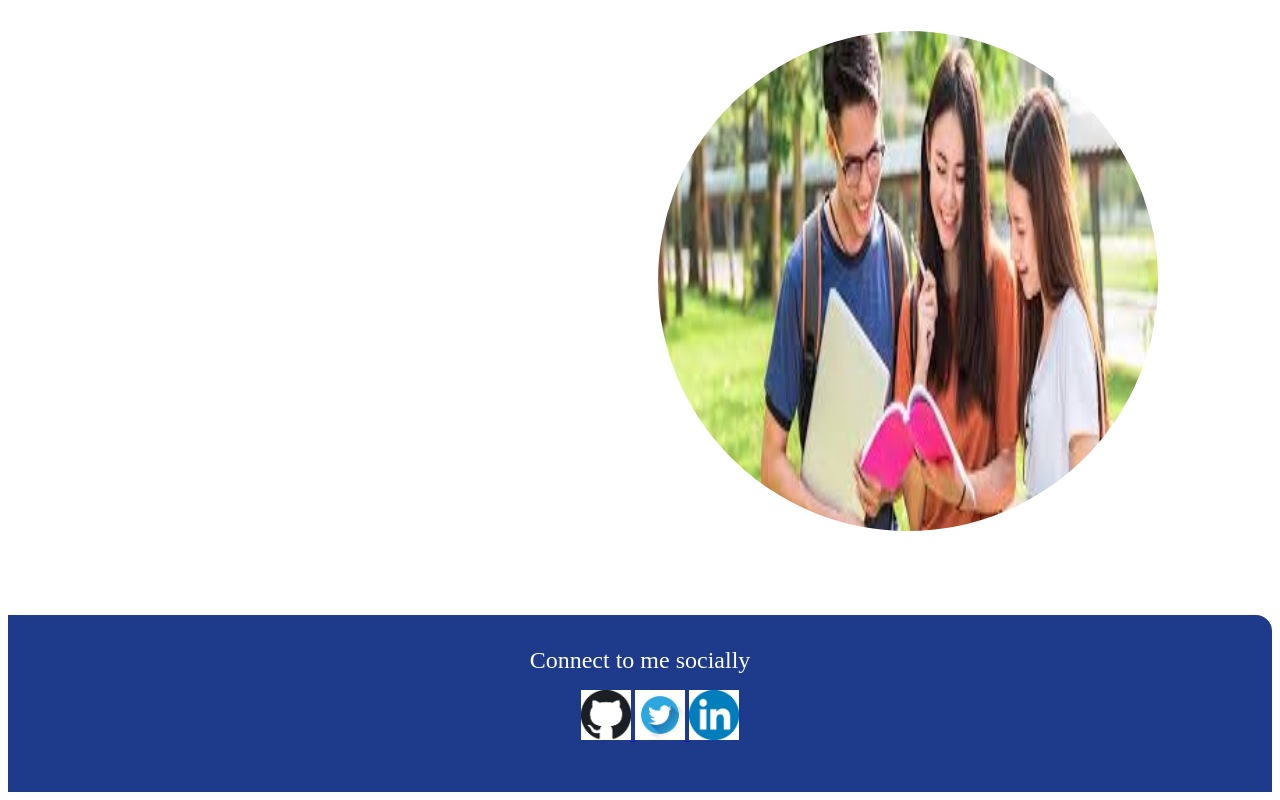
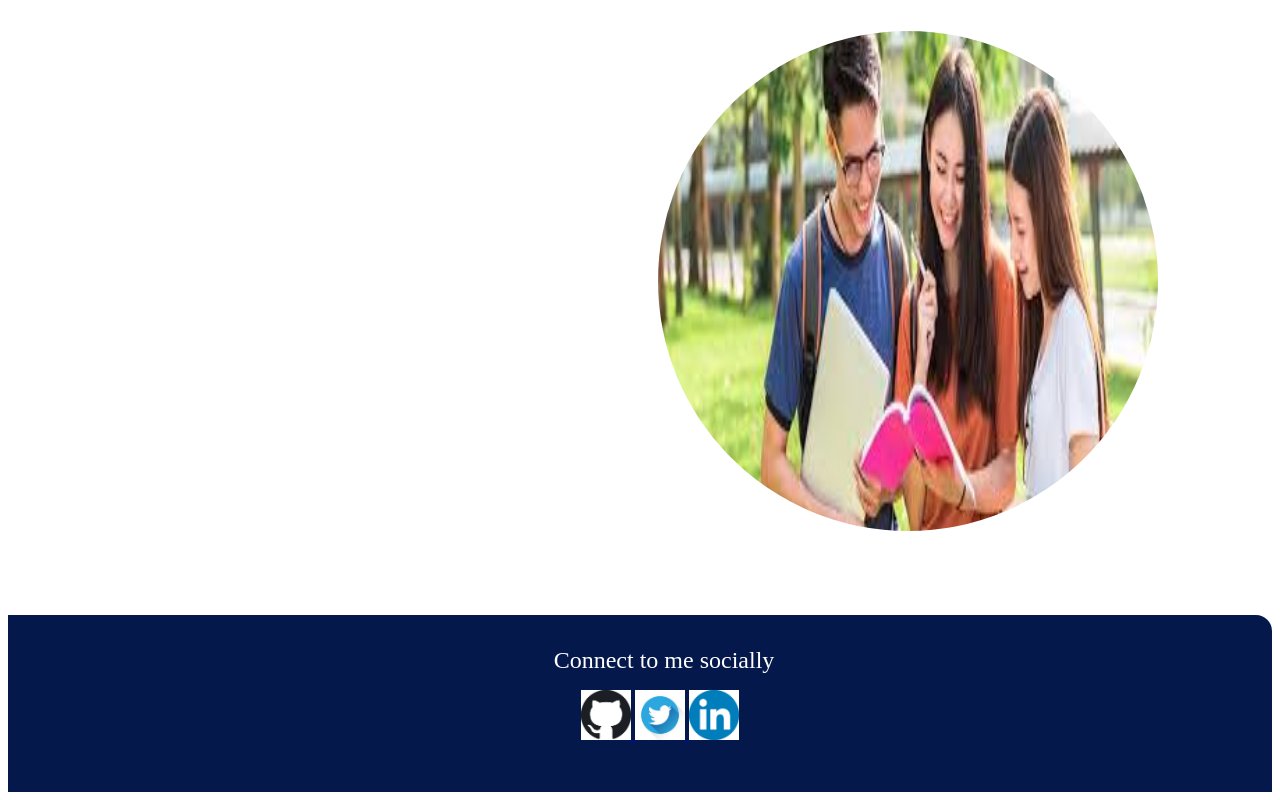
Before and after one commit to Sanngeeta/portfolio, a plain HTML site: page myBlog.html in a window 1280 px wide. Shown: the part 1836-2636 px from the top of the page. Drawn offline with Linux system fonts and the light colour scheme.

Commit message:
style-keep margin

```diff
--- a/blog.css
+++ b/blog.css
@@ -1,5 +1,5 @@
 :root {
-    --primary-coloer: #1E3A8A;
+    --primary-coloer: #05184b;
 
 }
 
@@ -84,4 +84,5 @@ img {
 
 .footer-header {
     font-size: x-large;
+    margin-left: 3rem;
 }
```
